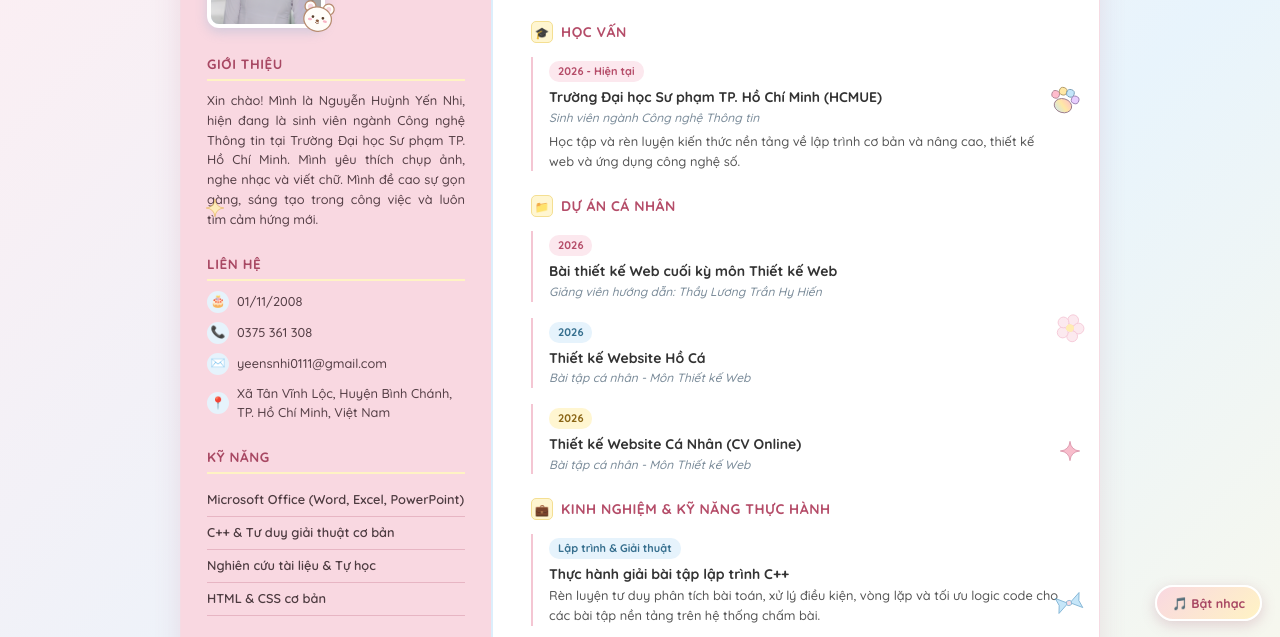
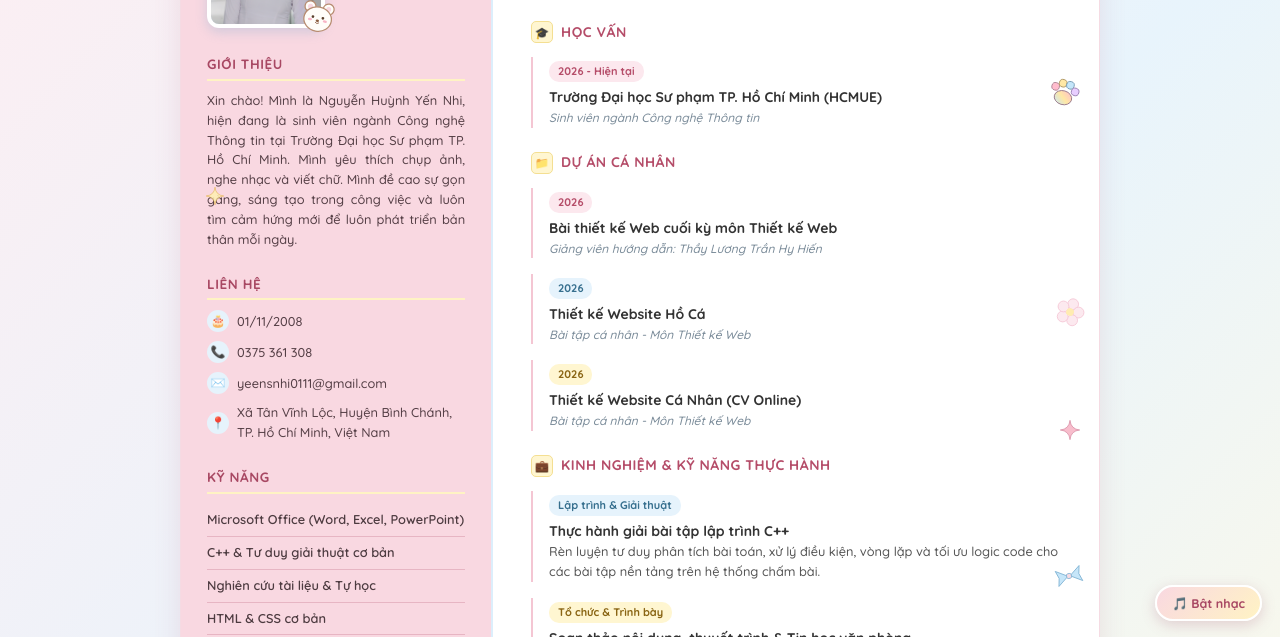
Before and after one commit to yeensnhi0111-art/CV-c-nh-n-, a plain HTML site: page index.html in a window 1280 px wide. Shown: the part 161-798 px from the top of the page. Drawn offline with Linux system fonts and the light colour scheme.

Commit message:
Update index.html

```diff
--- a/index.html
+++ b/index.html
@@ -881,7 +881,7 @@
       <div class="left-section">
         <h2 class="left-title">Giới thiệu</h2>
         <p class="intro-text">
-          Xin chào! Mình là Nguyễn Huỳnh Yến Nhi, hiện đang là sinh viên ngành Công nghệ Thông tin tại Trường Đại học Sư phạm TP. Hồ Chí Minh. Mình yêu thích chụp ảnh, nghe nhạc và viết chữ. Mình đề cao sự gọn gàng, sáng tạo trong công việc và luôn tìm cảm hứng mới.
+          Xin chào! Mình là Nguyễn Huỳnh Yến Nhi, hiện đang là sinh viên ngành Công nghệ Thông tin tại Trường Đại học Sư phạm TP. Hồ Chí Minh. Mình yêu thích chụp ảnh, nghe nhạc và viết chữ. Mình đề cao sự gọn gàng, sáng tạo trong công việc và luôn tìm cảm hứng mới để luôn phát triển bản thân mỗi ngày.
         </p>
       </div>
 
@@ -962,7 +962,6 @@
           <span class="badge">2026 - Hiện tại</span>
           <h3 class="item-heading">Trường Đại học Sư phạm TP. Hồ Chí Minh (HCMUE)</h3>
           <p class="item-sub">Sinh viên ngành Công nghệ Thông tin</p>
-          <p class="item-desc">Học tập và rèn luyện kiến thức nền tảng về lập trình cơ bản và nâng cao, thiết kế web và ứng dụng công nghệ số.</p>
         </div>
       </section>
 
```
